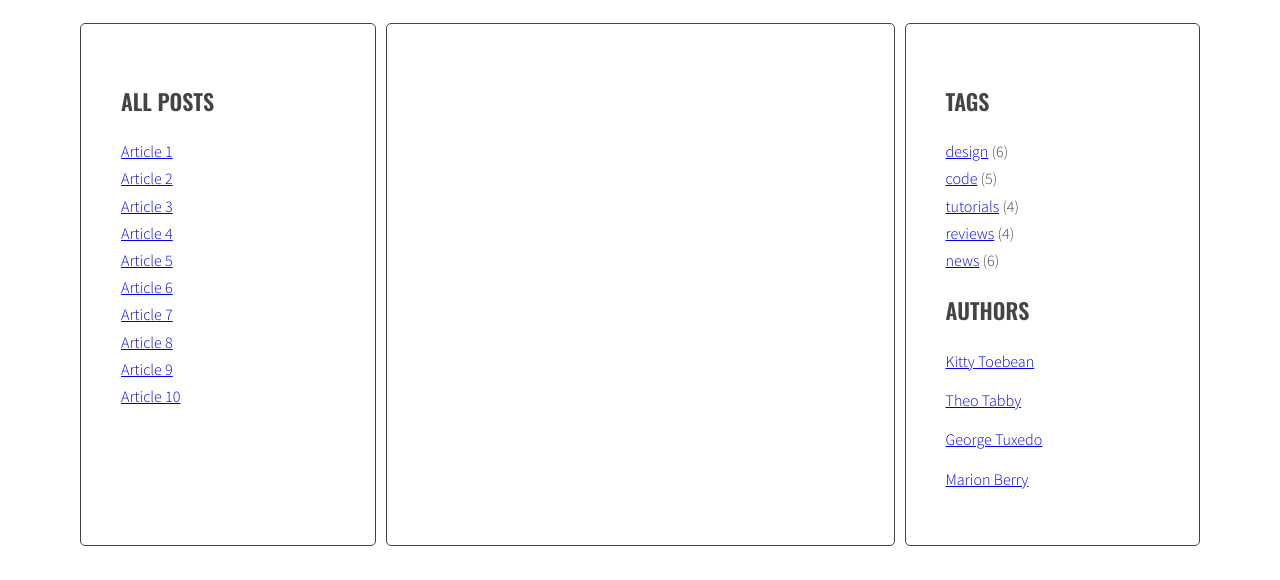
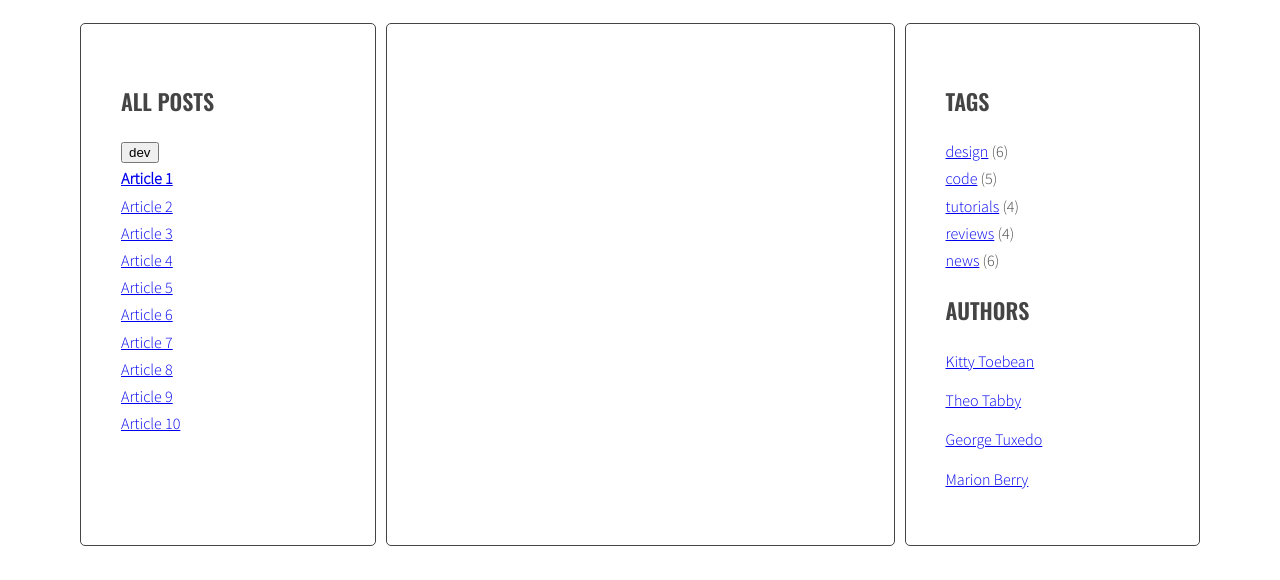
Before and after one commit to Kyuba3/javascript-blog, a website: page index.html in a window 1280 px wide. Both pictures are taken after a click on the link "Article 1". Shown: the part 220-800 px from the top of the page. Drawn offline with nearby package versions, Linux system fonts and the light colour scheme.

Commit message:
Add class 'active' to the clikced link

```diff
--- a/index.html
+++ b/index.html
@@ -18,6 +18,7 @@
               <main class="wrapper">
                 <aside class="sidebar">
                   <h2 class="section-title">All posts</h2>
+                  <button id="test-button">dev</button>
                   <ul class="list titles">
                     <li><a href="#article-1" class="active"><span>Article 1</span></a></li>
                     <li><a href="#article-2"><span>Article 2</span></a></li>
--- a/js/script.js
+++ b/js/script.js
@@ -2,10 +2,10 @@
 'use strict';
 
 const titleClickHandler = function(event){
-    console.log('link was clicked!');
-    console.log(event);
-}
- /* remove class 'active' from all article links  */
+    const clickedElement = this;
+    console.log('Link was clicked!');
+
+    /* [DONE] remove class 'active' from all article links  */
 
     const activeLinks = document.querySelectorAll('.titles a.active');
 
@@ -13,24 +13,32 @@ const titleClickHandler = function(event){
       activeLink.classList.remove('active');
     }
 
-  /* add class 'active' to the clicked link */
+    /* [IN PROGRESS] add class 'active' to the clicked link */
 
-  /* remove class 'active' from all articles */
+    console.log('clickedElement:', clickedElement);
+    clickedElement.classList.add('active');
 
-  const activeArticles = document.querySelectorAll('.post.active');
+    /* [DONE] remove class 'active' from all articles */
 
+    const activeArticles = document.querySelectorAll('.post ,active');
+
+    if (titleClickHandler){
         for(let activeArticle of activeArticles){
             activeArticle.classList.remove('active');
         }
+    }
+
     /* get 'href' attribute from the clicked link */
 
     /* find the correct article using the selector (value of 'href' attribute) */
 
     /* add class 'active' to the correct article */
+  }
 
   const links = document.querySelectorAll('.titles a');
 
   for(let link of links){
     link.addEventListener('click', titleClickHandler);
   }
+
 }
```
Lines whose indentation alone changed are shown as unchanged.
